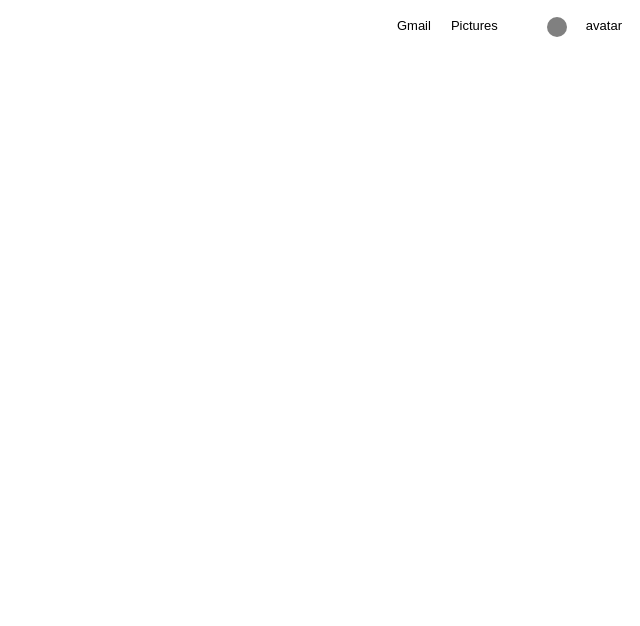
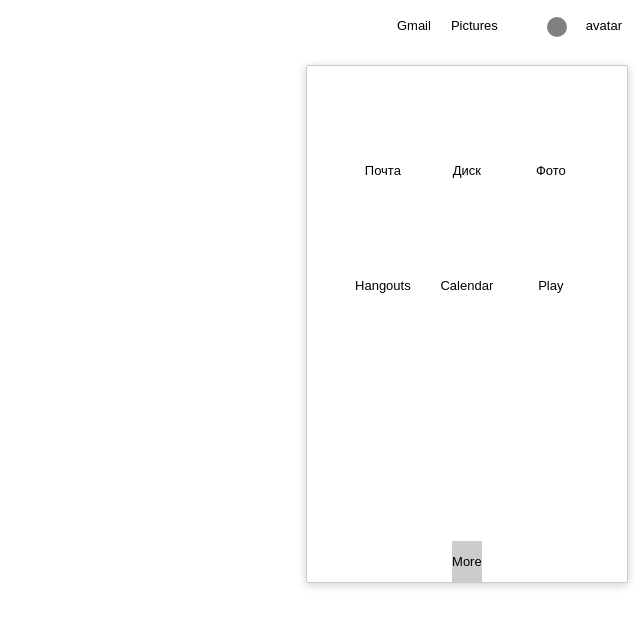
Before and after one commit to alexdefender/google-style-popup, a plain HTML site: page index.html in a window 1280 px wide. Shown: the whole page, without its empty margins (640-1280 px from the left). Drawn offline with Linux system fonts and the light colour scheme.

Commit message:
add more button

```diff
--- a/css/style.css
+++ b/css/style.css
@@ -35,12 +35,15 @@
 
 .container-menu {
     position: absolute;
+    display: flex;
     flex-wrap: wrap;
+    align-content: flex-start;
     justify-content: center;
     box-shadow: 0 2px 10px rgba(0,0,0,.2);
     border-radius: 2px;
+    /* overflow-y: scroll; */
     width: 300px;
-    max-height: 496px;
+    height: 496px;
     border: 1px solid #ccc;
     padding: 10px;
     list-style-type: none;
@@ -70,6 +73,12 @@
     color: black;
 }
 
+.more {
+    position: absolute;
+    bottom: 0px;
+    background-color: #ccc;
+}
+
 #gmail {
     background-position: 0 -2737px;
 }
--- a/index.html
+++ b/index.html
@@ -13,46 +13,50 @@
         <div class="pictures">Pictures</div>
         <label for="hider" class="menu-popup">
             <input type="checkbox" id="hider">
+
             <ul class="container-menu">
                 <li class="submenu">
                     <a class="link" href="#">
                         <div class="icons" id="gmail"></div>
-                        <div class="text">Почта</div>
+                        <p class="text">Почта</p>
                     </a>
                 </li>
                 <li class="submenu">
                     <a class="link" href="#">
                         <div class="icons" id="disk"></div>
-                        <div class="text">Диск</div>
+                        <p class="text">Диск</p>
                     </a>
                 </li>
                 <li class="submenu">
                     <a class="link" href="#">
                         <div class="icons" id="photo"></div>
-                        <div class="text">Фото</div>
+                        <p class="text">Фото</p>
                     </a>
                 </li>
                 <li class="submenu">
                     <a class="link" href="#">
                         <div class="icons" id="hangouts"></div>
-                        <div class="text">Hangouts</div>
+                        <p class="text">Hangouts</p>
                     </a>
                 </li>
                 <li class="submenu">
                     <a class="link" href="#">
                         <div class="icons" id="calendar"></div>
-                        <div class="text">Calendar</div>
+                        <p class="text">Calendar</p>
                     </a>
                 </li>
                 <li class="submenu">
                     <a class="link" href="#">
                         <div class="icons" id="play"></div>
-                        <div class="text">Play</div>
+                        <p class="text">Play</p>
                     </a>
                 </li>
-
+                <li class="more">
+                    <a class="link" href="#">
+                        <p class="text">More</p>
+                    </a>
+                </li>
             </ul>
-            <!-- <div class="more-submenu">More</div> -->
 
         </label>
 
```
